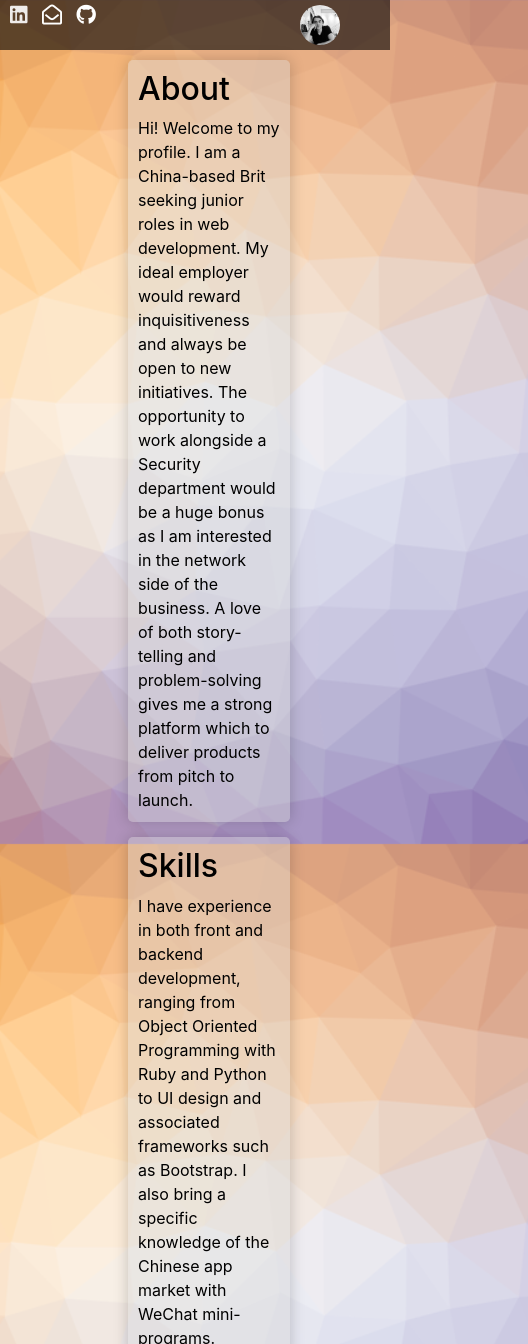
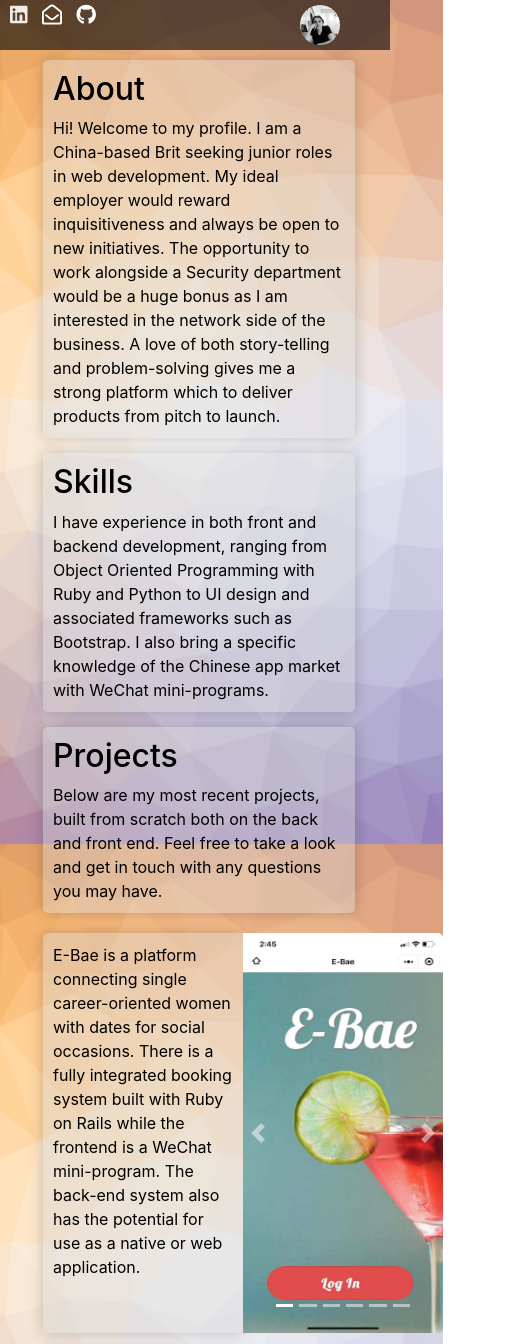
Before and after one commit to willhmartin/profile, a website: page index.html in a window 390 px wide. Shown: the top 1344 px of the page, 528 px wide, since content can reach past the window. Drawn offline with nearby package versions, Linux system fonts and the light colour scheme.

Commit message:
recentered cards for mobile

```diff
--- a/style.css
+++ b/style.css
@@ -13,21 +13,22 @@ body {
 body {
   margin: 0 auto;
   position: relative;
-   height: 100vh;
+  height: 100vh;
   width: auto !important;
   background-image: url('./images/trianglifybackground.png');
   background-repeat: no-repeat;
   background-size: cover;
   background-attachment: fixed;
   overflow-x: hidden !important;
+  box-sizing: content-box !important;
  }
 
  .container {
-  width: 100vw;
-  padding-left: 50px;
+  width: auto;
+  /* padding-left: 50px; */
   height: 100vh;
   position: absolute;
-  padding-right: 100px;
+  margin-right: 50px;
   }
 
 }
@@ -250,7 +251,27 @@ p {
   margin-bottom: 15px;
   background-color: rgba(212, 212, 212, 0.4);
   color: black;
+  width: 80vw;
   }
+  .projects {
+  box-shadow: 0 0 15px rgba(0,0,0,0.2);
+  border-radius: 5px;
+  padding: 10px 10px;
+   margin-bottom: 15px;
+   background-color: rgba(212, 212, 212, 0.4);
+  color: black;
+  width: 80vw;
+}
+.skills {
+  box-shadow: 0 0 15px rgba(0,0,0,0.2);
+  border-radius: 5px;
+  padding: 10px 10px;
+   margin-bottom: 15px;
+  background-color: rgba(212, 212, 212, 0.4);
+  color: black;
+  width: 80vw;
+}
+
 }
 
 .projects {
```
